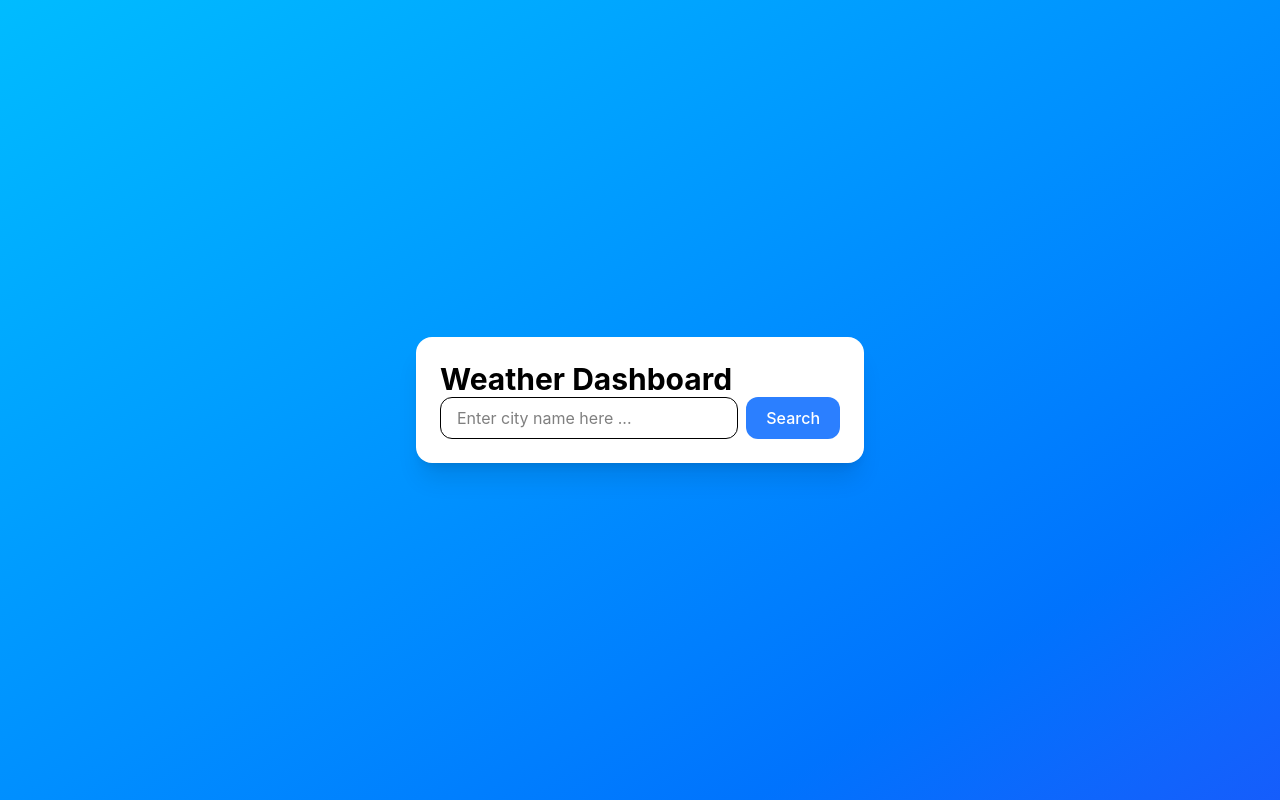
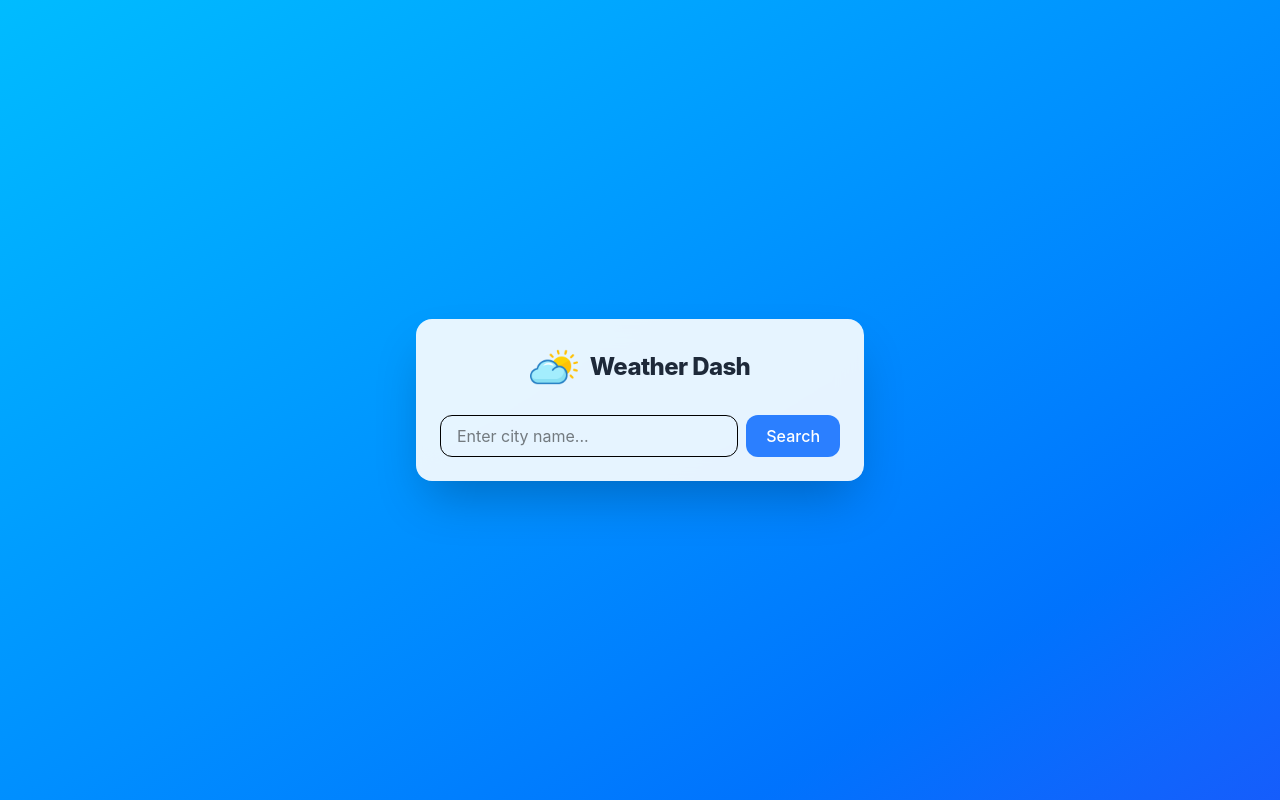
Before and after one commit to EmmanuelOseiMensah/alx-capstone-project-weatherApp, a React (Vite) app in the folder weather-app-project/: page / in a window 1280 px wide. Built offline with nearby package versions, Linux system fonts and the light colour scheme.

Commit message:
use custome hook useWeather.js and refractored code to make them easy to read

```diff
--- a/weather-app-project/package.json
+++ b/weather-app-project/package.json
@@ -11,6 +11,7 @@
   },
   "dependencies": {
     "@tailwindcss/vite": "^4.2.0",
+    "framer-motion": "^12.34.3",
     "react": "^19.2.0",
     "react-dom": "^19.2.0",
     "react-router-dom": "^7.13.0",
--- a/weather-app-project/src/App.jsx
+++ b/weather-app-project/src/App.jsx
@@ -1,75 +1,86 @@
-import {useState} from 'react';
-import  ErrorMessage from './components/ErrorMessage';
+import { useState, useCallback } from "react";
+import ErrorMessage from "./components/ErrorMessage";
 import SearchBar from "./components/SearchBar";
 import WeatherCard from "./components/WeatherCard";
-import FiveDaysForecast from "./components/FiveDaysForecast"
-import DynamicBackground from './components/DynamicBackground';
+import FiveDaysForecast from "./components/FiveDaysForecast";
+import DynamicBackground from "./components/DynamicBackground";
+import useWeather from "./hooks/useWeather";
+import Weatherlogo from "./assets/weather-icon.webp";
 
 function App() {
-   const[city, setCity] = useState("");
-   const [weather, setWeather] =useState(null);
-   const [loading, setLoading] = useState(false);
-   const [error, setError] = useState("");
+  const [city, setCity] = useState("");
+  const [forecast, setForecast] = useState([]);
+  const [isForecastLoading, setIsForecastLoading] = useState(false);
 
-   // Added a state for forecast
-  const [forecast, setForecast] = useState([]);
+  // Use our custom hook for current weather
+  const { weather, loading, error, refresh } = useWeather(city);
 
-   const fetchWeatherData = async ( ) => {
-    if(!city) {
-      setError("Please enter a city name");
-      return;
-    }
-    setLoading(true);
-    setError("");
-    setWeather(null);
+  const fetchForecast = useCallback(async (searchCity) => {
+    if (!searchCity) return;
 
     try {
+      setIsForecastLoading(true);
       const API_KEY = import.meta.env.VITE_WEATHER_API_KEY;
-      const url = `https://api.openweathermap.org/data/2.5/weather?q=${city}&appid=${API_KEY}&units=metric`;
-      const forecast_url = `https://api.openweathermap.org/data/2.5/forecast?q=${city}&appid=${API_KEY}&units=metric`;
+      const forecast_url = `https://api.openweathermap.org/data/2.5/forecast?q=${searchCity}&appid=${API_KEY}&units=metric`;
 
+      const res = await fetch(forecast_url);
+      if (!res.ok) throw new Error("Forecast data unavailable");
 
-      const forecast_response = await fetch(forecast_url);
-      if (!forecast_response.ok) throw new Error("Failed to fetch forecast data");
-      const forecast_data = await forecast_response.json();
-      console.log(forecast_data);
+      const data = await res.json();
 
-      // Filter forecast data to get only midday entries for the next 5 days
-      const midday_forecast = forecast_data.list.filter(item => {
-        const date = new Date(item.dt * 1000);
-        return date.getHours() === 12; // Get entries for 12:00 PM
-      }).slice(0, 5); // Get forecast for the next 5 days
+      // Logic check: Filter for midday (12:00) to get one reading per day
+      const midday_forecast = data.list
+        .filter((item) => item.dt_txt.includes("12:00:00"))
+        .slice(0, 5);
 
       setForecast(midday_forecast);
+    } catch (err) {
+      console.error("Forecast Error:", err.message);
+      setForecast([]); // Clear forecast on error
+    } finally {
+      setIsForecastLoading(false);
+    }
+  }, []);
 
-      const response = await fetch(url);
-      if (!response.ok) throw new Error("City not found");
-
-      const data = await response.json();
-      setWeather(data);
-    } catch (err) {
-      setError(err.message);
-    } finally {
-      setLoading(false)
-    }
+  // Wrapper function to trigger both fetches at once
+  const handleSearch = () => {
+    if (!city.trim()) return;
+    refresh(); // From useWeather hook
+    fetchForecast(city);
   };
 
   return (
     <DynamicBackground weather={weather}>
-    <div className="w-full max-w-md bg-white rounded-2xl shadow-xl p-6">
-      <h1 className="text-3xl font-bold">Weather Dashboard</h1>
+      <div className="w-full max-w-md bg-white/90 backdrop-blur-md rounded-2xl shadow-2xl p-6 m-4">
+        <header className="flex items-center justify-center mb-6">
+          <img
+            src={Weatherlogo}
+            alt="weather-logo"
+            className="w-12 h-12 mr-3"
+          />
+          <h1 className="text-2xl font-extrabold text-gray-800 tracking-tight">
+            Weather Dash
+          </h1>
+        </header>
 
-      <SearchBar city={city} setCity={setCity} onSearch={fetchWeatherData} />
+        <SearchBar city={city} setCity={setCity} onSearch={handleSearch} />
 
-      {loading && (
-        <p className="text-center text-gray-500 mt-4">
-          Fetching weather ...
-        </p>
+        {/* Loading Indicator */}
+        {(loading || isForecastLoading) && (
+          <div className="flex justify-center items-center mt-6">
+            <div className="animate-spin rounded-full h-8 w-8 border-b-2 border-blue-500"></div>
+            <p className="ml-3 text-sm text-gray-500">Updating weather...</p>
+          </div>
         )}
 
+        {/* Conditional Rendering */}
+        {!loading && (
+          <>
             <ErrorMessage message={error} />
             <WeatherCard weather={weather} />
             <FiveDaysForecast forecast={forecast} />
+          </>
+        )}
       </div>
     </DynamicBackground>
   );
--- a/weather-app-project/src/components/FiveDaysForecast.jsx
+++ b/weather-app-project/src/components/FiveDaysForecast.jsx
@@ -3,41 +3,23 @@ const FiveDaysForecast = ({ forecast }) => {
 
   return (
     <div className="mt-8">
-      <h2 className="text-xl font-bold mb-4">5-Day Forecast</h2>
-
+      <h2 className="text-xl font-bold mb-4 text-gray-800">5-Day Forecast</h2>
       <div className="grid grid-cols-2 sm:grid-cols-5 gap-3">
         {forecast.map((item) => {
-          const date = new Date(item.dt * 1000).toLocaleDateString("en-GH", {
+          const { dt, main, weather } = item;
+          const date = new Date(dt * 1000).toLocaleDateString("en-GH", {
             weekday: "short",
             day: "numeric",
           });
 
-          const iconCode = item.weather[0].icon;
-          const description = item.weather[0].description;
-          const iconUrl = `https://openweathermap.org/img/wn/${iconCode}@2x.png`;
+          const iconUrl = `https://openweathermap.org/img/wn/${weather[0].icon}@2x.png`;
 
           return (
-            <div
-              key={item.dt}
-              className="bg-gray-50 p-3 rounded-xl text-center border"
-            >
-              <p className="text-xs font-semibold text-gray-500 uppercase">
-                {date}
-              </p>
-
-              <img
-                src={iconUrl}
-                alt={description}
-                className="w-12 h-12 mx-auto"
-              />
-
-              <p className="text-lg font-bold">
-                {Math.round(item.main.temp)}°C
-              </p>
-
-              <p className="text-[10px] text-gray-400 capitalize">
-                {description}
-              </p>
+            <div key={dt} className="bg-white p-3 rounded-xl text-center border shadow-sm hover:shadow-md transition">
+              <p className="text-xs font-semibold text-gray-500 uppercase">{date}</p>
+              <img src={iconUrl} alt={weather[0].description} className="w-12 h-12 mx-auto" />
+              <p className="text-lg font-bold text-gray-800">{Math.round(main.temp)}°C</p>
+              <p className="text-[10px] text-gray-400 capitalize">{weather[0].description}</p>
             </div>
           );
         })}
@@ -45,5 +27,4 @@ const FiveDaysForecast = ({ forecast }) => {
     </div>
   );
 };
-
 export default FiveDaysForecast;
--- a/weather-app-project/src/components/SearchBar.jsx
+++ b/weather-app-project/src/components/SearchBar.jsx
@@ -1,22 +1,25 @@
 function SearchBar({ city, setCity, onSearch }) {
+  const handleSubmit = (e) => {
+    e.preventDefault();
+    onSearch();
+  };
+
   return (
-    <div className="flex gap-2">
+    <form onSubmit={handleSubmit} className="flex gap-2">
       <input
         type="text"
         value={city}
-        placeholder ="Enter city name here ..."
+        placeholder="Enter city name..."
         onChange={(e) => setCity(e.target.value)}
-        className="flex-1 px-4 py-2 border rounded-xl focus:outline-none focus:ring-2
-        focus:ring-blue-400"
+        className="flex-1 px-4 py-2 border rounded-xl focus:outline-none focus:ring-2 focus:ring-blue-400 transition"
       />
       <button
-  onClick={onSearch}
-  className="px-5 py-2 bg-blue-500 text-white rounded-xl hover:bg-blue-600 transition font-medium"
+        type="submit"
+        className="px-5 py-2 bg-blue-500 text-white rounded-xl hover:bg-blue-600 transition font-medium active:scale-95"
       >
-  Search
-  </button>
-    </div>
+        Search
+      </button>
+    </form>
   );
 }
-
 export default SearchBar;
--- a/weather-app-project/src/components/WeatherCard.jsx
+++ b/weather-app-project/src/components/WeatherCard.jsx
@@ -1,35 +1,50 @@
+function WeatherCard({ weather }) {
+  // 1. Safety check remains at the top
+  if (!weather || !weather.weather) return null;
 
-function WeatherCard({weather}) {
-   if(!weather) return null;
-    const iconCode = weather.weather[0].icon;
-    const description = weather.weather[0].description;
-    const iconUrl = `https://openweathermap.org/img/wn/${iconCode}@2x.png`
+  // 2. Destructure 'sys' so we can access the country code
+  const { name, main, wind, weather: details, sys } = weather;
+
+  const iconCode = details[0].icon;
+  const description = details[0].description;
+  const iconUrl = `https://openweathermap.org/img/wn/${iconCode}@2x.png`;
 
   return (
-    <div className="mt-6 text-center">
-      <h2 className="text-xl font-semibold text-gray-700">{weather.name}</h2>
+    <div className="mt-6 text-center animate-fade-in">
+
+      {/* ✅ ADDED HERE: Name and Country Code */}
+      <h2 className="text-xl font-semibold text-gray-700 flex items-center justify-center gap-1">
+        📍 {name}, {sys.country}
+      </h2>
+
       <img
         src={iconUrl}
-        alt ={description}
-        className="mx-auto"
+        alt={description}
+        className="mx-auto drop-shadow-sm"
       />
-      <p className="text-6xl font-bold text-blue-500 my-4">{Math.round(weather.main.temp)}℃</p>
-      <p className="capitalize text-gray-600">{weather.weather[0].description}</p>
 
+      <div className="flex items-center justify-center gap-2 my-4">
+        <p className="text-6xl font-bold text-blue-500">
+          {Math.round(main.temp)}℃
+        </p>
+      </div>
 
+      <p className="capitalize text-gray-600 font-medium">
+        ✨ {description}
+      </p>
+
+      {/* Stats Grid */}
       <div className="mt-6 grid grid-cols-2 gap-4 text-sm">
+        <div className="bg-blue-50 rounded-xl p-3 border border-blue-100 transition-transform hover:scale-105">
+          <p className="text-gray-500 mb-1">💧 Humidity</p>
+          <p className="font-bold text-lg text-gray-800">{main.humidity}%</p>
+        </div>
 
-            <div className="bg-blue-50 rounded-lg p-3">
-                 <p className="text-gray-500">💧 Humidity</p>
-                 <p className="font-semibold">{weather.main.humidity}</p>
-            </div>
-
-            <div className="bg-blue-50 rounded-lg p-3">
-                 <p className="text-gray-500">💨 Wind Speed</p>
-                 <p className="font-semibold">{weather.wind.speed}m/s</p>
-            </div>
-          </div>
-
+        <div className="bg-blue-50 rounded-xl p-3 border border-blue-100 transition-transform hover:scale-105">
+          <p className="text-gray-500 mb-1">💨 Wind Speed</p>
+          <p className="font-bold text-lg text-gray-800">{wind.speed} m/s</p>
+        </div>
+      </div>
     </div>
   );
 }
--- /dev/null
+++ b/weather-app-project/src/hooks/useWeather.js
@@ -0,0 +1,55 @@
+import { useEffect, useState, useCallback } from "react";
+
+const REFRESH_INTERVAL = 5 * 60 * 1000; // Increased to 5 mins (standard for weather)
+
+export default function useWeather(city) {
+  const [weather, setWeather] = useState(null);
+  const [loading, setLoading] = useState(false);
+  const [error, setError] = useState(null);
+
+  const API_KEY = import.meta.env.VITE_WEATHER_API_KEY;
+
+  const fetchWeather = useCallback(async (signal) => {
+    if (!city) return;
+    if (!API_KEY) {
+      setError("API Key missing from environment variables.");
+      return;
+    }
+
+    try {
+      setLoading(true);
+      const res = await fetch(
+        `https://api.openweathermap.org/data/2.5/weather?q=${city}&appid=${API_KEY}&units=metric`,
+        { signal } // Pass the signal here
+      );
+
+      const data = await res.json();
+      if (!res.ok) throw new Error(data.message || "Failed to fetch");
+
+      setWeather(data);
+      setError(null);
+    } catch (err) {
+      if (err.name !== 'AbortError') {
+        setError(err.message);
+        setWeather(null);
+      }
+    } finally {
+      setLoading(false);
+    }
+  }, [city, API_KEY]);
+
+  useEffect(() => {
+    const controller = new AbortController();
+
+    fetchWeather(controller.signal);
+
+    const interval = setInterval(() => fetchWeather(controller.signal), REFRESH_INTERVAL);
+
+    return () => {
+      controller.abort(); // Cancel request if component unmounts
+      clearInterval(interval);
+    };
+  }, [fetchWeather]);
+
+  return { weather, loading, error, refresh: () => fetchWeather() };
+}
```
Also changed, not shown: weather-app-project/src/components/ErrorMessage.jsx (+7 -7 lines), weather-app-project/src/assets/weather-icon.webp (added), 1 other file (tests, documents, lock files or other folders). Lines whose indentation alone changed are shown as unchanged.
